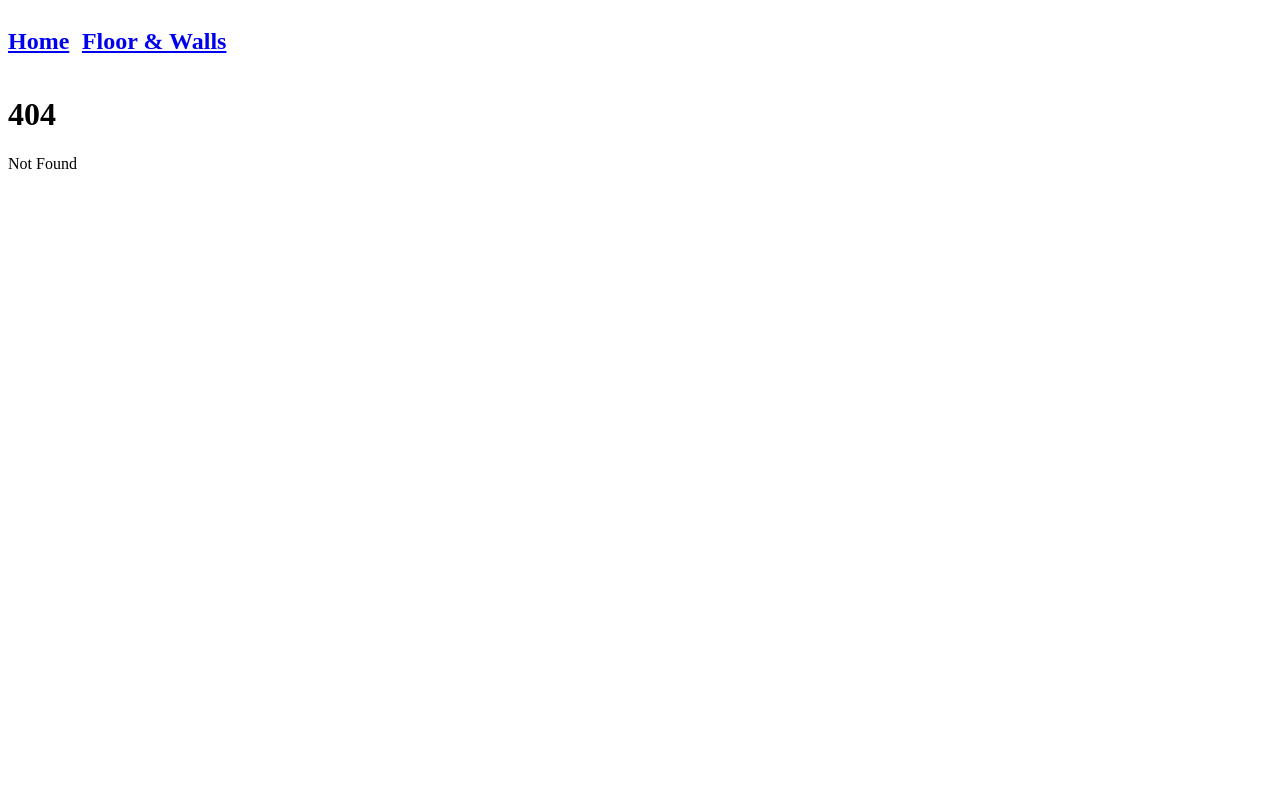
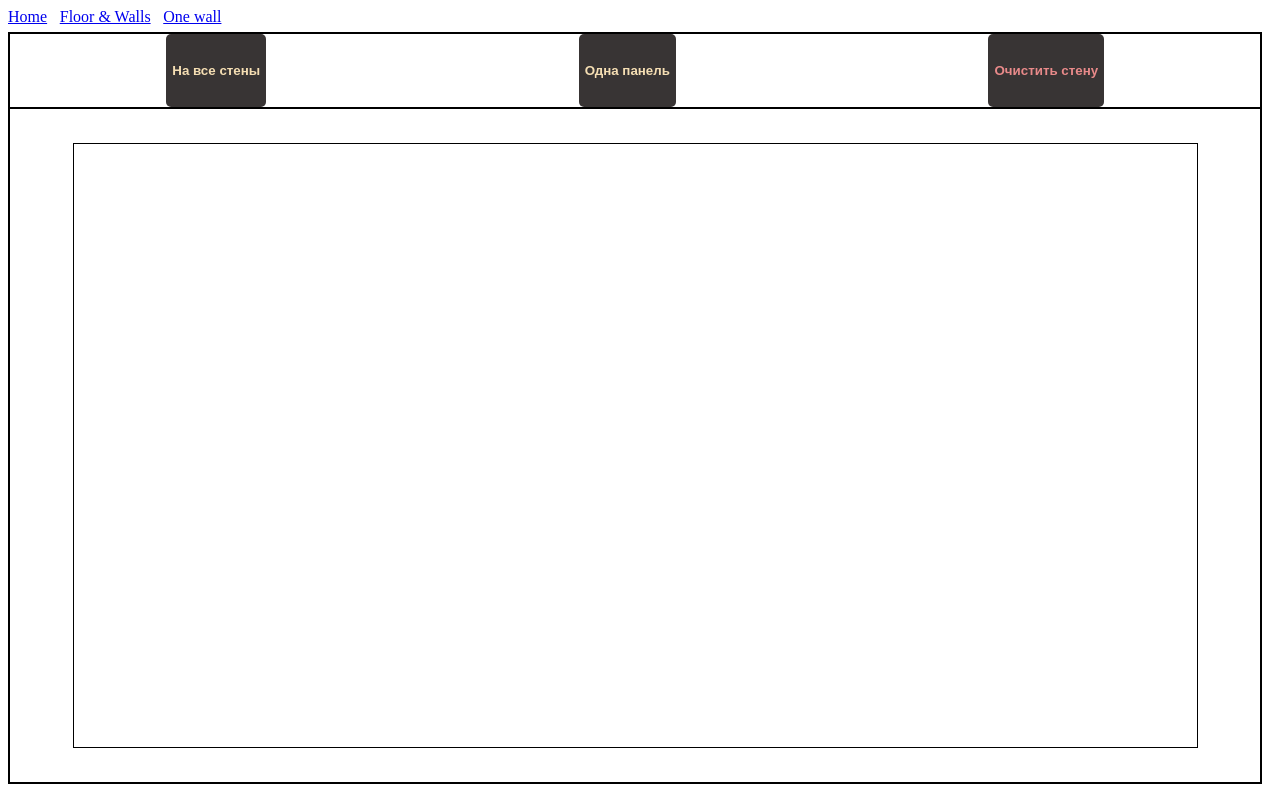
Before and after one commit to Corpus77/sv-kit-3dpanel-floor, a SvelteKit app: page /onewall in a window 1280 px wide. Before the commit this address had no page. Built offline with nearby package versions, Linux system fonts and the light colour scheme.

Commit message:
global logic refac and onewall

```diff
--- /dev/null
+++ b/src/lib/logic/retSurfaces.js
@@ -0,0 +1,30 @@
+export default {
+	// Get surface array
+   walls() {
+		return document.querySelectorAll('.wall');
+	},
+	 floor() {
+		return document.querySelectorAll('.floor');
+	},
+	 ceil() {
+		return document.querySelectorAll('.ceil');
+	},
+
+	// Get surface type panels array
+	 allPanels() {
+		return document.querySelectorAll('.allPanels');
+	},
+	 panel() {
+		return document.querySelectorAll('.panel');
+	},
+	 panelFloor() {
+		return document.querySelectorAll('.panel-floor');
+	},
+	panelCeil () {
+		return document.querySelectorAll('.panel-ceil');
+	},
+	// Calculating panel size
+	panelSize(surface) {
+		return surface[0].offsetHeight / 4 - 0.4;
+	}
+}
--- a/src/routes/+layout.svelte
+++ b/src/routes/+layout.svelte
@@ -1,11 +1,18 @@
 <nav>
-	<a href="/"><h2>Home</h2></a>
-	<a href="/floorwalls"><h2>Floor & Walls</h2></a>
+	<a href="/"><p>Home</p></a>
+	<a href="/floorwalls"><p>Floor & Walls</p></a>
+	<a href="/onewall"> One wall</a>
 </nav>
-<slot />
+<slot/>
 
 <style>
+	* {
+		margin: 0;
+		padding: 0;
+		box-sizing: border-box;
+	}
 	nav {
+		height: 3vh;
 		display: flex;
 		gap: 1%;
 	}
--- a/src/routes/floorwalls/+page.svelte
+++ b/src/routes/floorwalls/+page.svelte
@@ -1,4 +1,5 @@
 <script>
+	import retSurfaces from '$lib/logic/retSurfaces.js'
 	import Modal from '$lib/components/Modal.svelte';
 	import { onMount } from 'svelte';
 	import Buttonall from '$lib/components/Buttonall.svelte';
@@ -12,16 +13,7 @@
 	let url = '';
 	let urlWall = './textures/';
 	let urlFloor = './textures/floor/';
-	// Get surface array
-	function walls() {
-		return document.querySelectorAll('.wall');
-	}
-	function floor() {
-		return document.querySelectorAll('.floor');
-	}
-	function ceil() {
-		return document.querySelectorAll('.ceil');
-	}
+	// FIXME:
 
 	// Get surface type panels array
 	function allPanels() {
@@ -40,24 +32,25 @@
 	function panelSize(surface) {
 		return surface[0].offsetHeight / 4 - 0.4;
 	}
+	// FIXME:
 	// ----------------------------------------------
 	function panelChoice(event) {
 		url = event.detail;
 		if (fillAllFlag && globalSurface == 'wall') {
-			fillAll(walls());
+			fillAll(retSurfaces.walls());
 			url = event.detail;
 		} else if (fillAllFlag && globalSurface == 'floor') {
-			fillAll(floor());
+			fillAll(retSurfaces.floor());
 			url = event.detail;
 		} else if (!fillAllFlag && globalSurface == 'wall') {
-			walls().forEach((item) => {
+			retSurfaces.walls().forEach((item) => {
 				item.onclick = function (e) {
 					url = urlWall + event.detail;
 					e.target.style.backgroundImage = `url(${url})`;
 				};
 			});
 		} else if (!fillAllFlag && globalSurface == 'floor') {
-			floor().forEach((item) => {
+			retSurfaces.floor().forEach((item) => {
 				item.onclick = function (e) {
 					url = urlFloor + event.detail;
 					e.target.style.backgroundImage = `url(${url})`;
@@ -68,9 +61,9 @@
 		else if (fillAllFlag && globalSurface == 'ceil') {
 			url = event.detail;
 
-			fillAll(ceil());
+			fillAll(retSurfaces.ceil());
 		} else if (!fillAllFlag && globalSurface == 'ceil') {
-			ceil().forEach((item) => {
+			retSurfaces.ceil().forEach((item) => {
 				item.onclick = function (e) {
 					url = urlWall + event.detail;
 					e.target.style.backgroundImage = `url(${url})`;
@@ -106,8 +99,8 @@
 	}
 
 	function styleCommonPanels(toCreate) {
-		toCreate.style.width = panelSize(walls()) + 'px';
-		toCreate.style.height = panelSize(walls()) + 'px';
+		toCreate.style.width = panelSize(retSurfaces.walls()) + 'px';
+		toCreate.style.height = panelSize(retSurfaces.walls()) + 'px';
 		toCreate.style.backgroundSize = 'contain';
 		toCreate.classList.add('allPanels');
 
@@ -170,7 +163,7 @@
 	}
 
 	function initWallPanelAdd() {
-		walls().forEach((item) => {
+		retSurfaces.walls().forEach((item) => {
 			for (let i = 0; i < 165; i++) {
 				let panel = document.createElement('div');
 				styleCommonPanels(panel);
@@ -182,7 +175,7 @@
 		});
 	}
 	function initFloorPanelAdd() {
-		floor().forEach((item) => {
+		retSurfaces.floor().forEach((item) => {
 			for (let i = 0; i < 165; i++) {
 				let panel = document.createElement('div');
 				styleCommonPanels(panel);
@@ -194,7 +187,7 @@
 		});
 	}
 	function initCeilPanelAdd() {
-		ceil().forEach((item) => {
+		retSurfaces.ceil().forEach((item) => {
 			for (let i = 0; i < 165; i++) {
 				let panel = document.createElement('div');
 				styleCommonPanels(panel);
@@ -218,8 +211,8 @@
 		//----------------------
 		window.onresize = function () {
 			allPanels().forEach((item) => {
-				item.style.width = panelSize(walls()) + 'px';
-				item.style.height = panelSize(walls()) + 'px';
+				item.style.width = panelSize(retSurfaces.walls()) + 'px';
+				item.style.height = panelSize(retSurfaces.walls()) + 'px';
 			});
 		};
 	});
@@ -356,7 +349,7 @@
 		justify-content: space-between;
 		align-items: center;
 		width: 98vw;
-		height: 98vh;
+		height: 94vh;
 		background-color: black;
 		overflow: hidden;
 	}
--- /dev/null
+++ b/src/routes/onewall/+page.svelte
@@ -0,0 +1,55 @@
+<script>
+    import Modal from '$lib/components/Modal.svelte';
+	import { onMount } from 'svelte';
+	import Buttonall from '$lib/components/Buttonall.svelte';
+	import Buttonone from '$lib/components/Buttonone.svelte';
+	import Buttonclear from '$lib/components/Buttonclear.svelte';
+</script>
+
+<div class="container">
+	<header>
+        <Buttonall buttonText = 'На все стены'/>
+        <Buttonone buttonText = 'Одна панель ' />
+        <Buttonclear buttonText = 'Очистить стену' />
+    </header>
+	<div class="wallContainer">
+		<div class="wall" />
+	</div>
+</div>
+
+<style>
+	* {
+		margin: 0;
+		padding: 0;
+		box-sizing: border-box;
+	}
+	.container {
+        display: flex;
+        flex-direction: column;
+        justify-content: center;
+        align-items: center;
+		width: 98vw;
+		height: 94vh;
+		border: 1px solid black;
+	}
+    header {
+        display: flex;
+        justify-content: space-around;
+        width: 100%;
+        height: 10%;
+        border: 1px solid black;
+    }
+    .wallContainer {
+        display: flex;
+        justify-content: center;
+        align-items: center;
+        width: 100%;
+        height: 90%;
+        border: 1px solid black;
+    }
+    .wall {
+        width: 90%;
+        height: 90%;
+        border: 1px solid black;
+    }
+</style>
```
